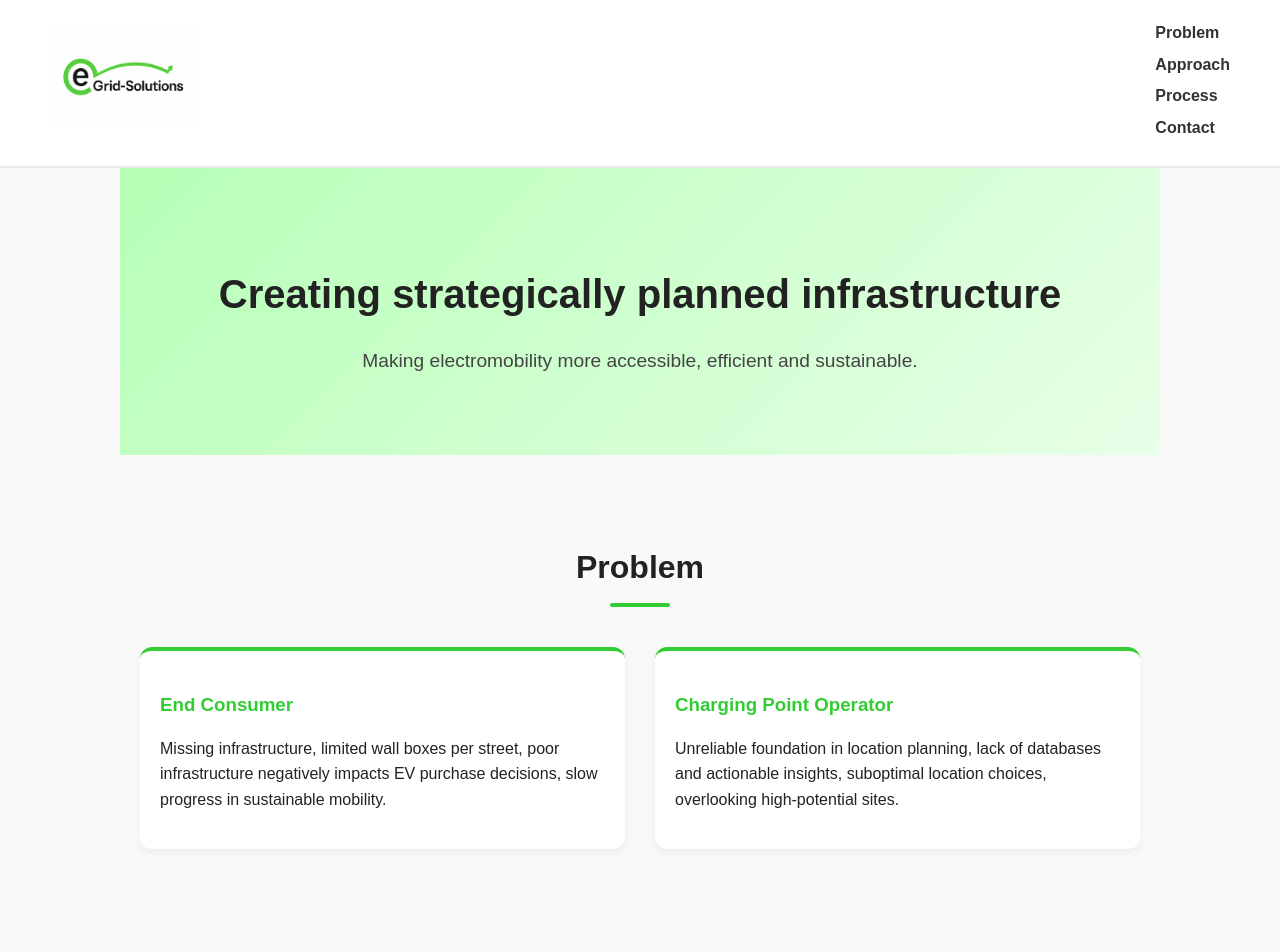
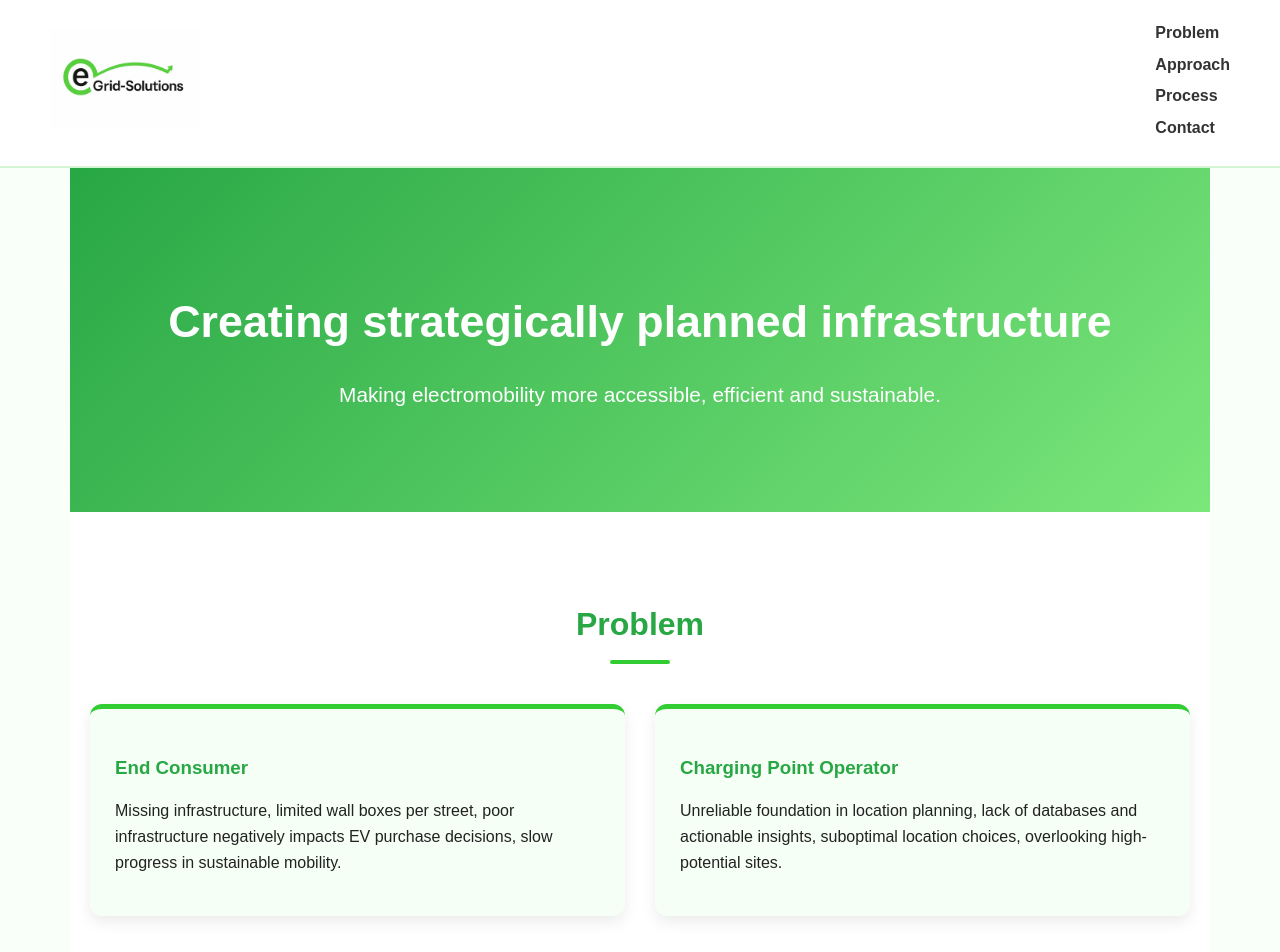
Before and after one commit to Sksinsik/Website-egrid-solutions, a plain HTML site: page index.html in a window 1280 px wide. Shown: the top 952 px of the page. Drawn offline with Linux system fonts and the light colour scheme.

Commit message:
Update index.html

```diff
--- a/index.html
+++ b/index.html
@@ -8,7 +8,7 @@
     body {
       margin: 0;
       font-family: Arial, sans-serif;
-      background: #f9f9f9;
+      background: #f9fff9;
       color: #222;
       line-height: 1.6;
       animation: fadeIn 1.5s ease-in;
@@ -25,13 +25,13 @@
       display: flex;
       justify-content: space-between;
       align-items: center;
-      border-bottom: 2px solid #eaeaea;
+      border-bottom: 2px solid #d4f5d4;
       position: sticky;
       top: 0;
       z-index: 1000;
     }
     .logo img {
-      height: 100px;   /* vorher 50px */
+      height: 100px;
       transition: transform 0.3s ease;
     }
     .logo img:hover {
@@ -50,7 +50,7 @@
       display: block;
       width: 0;
       height: 2px;
-      background: #32cd32;
+      background: #28a745;
       transition: width 0.3s;
       margin-top: 4px;
     }
@@ -60,8 +60,9 @@
 
     .hero {
       text-align: center;
-      padding: 60px 20px;
-      background: linear-gradient(135deg, #b6ffb6, #e8ffe8);
+      padding: 80px 20px;
+      background: linear-gradient(135deg, #28a745, #7be77b);
+      color: white;
       animation: slideDown 1.5s ease-out;
     }
     @keyframes slideDown {
@@ -70,18 +71,16 @@
     }
 
     .hero h1 {
-      font-size: 2.5rem;
+      font-size: 2.8rem;
       margin-bottom: 20px;
-      color: #222;
     }
     .hero p {
-      font-size: 1.2rem;
-      color: #444;
+      font-size: 1.3rem;
     }
 
     section {
       padding: 60px 20px;
-      max-width: 1000px;
+      max-width: 1100px;
       margin: auto;
       animation: fadeUp 1.2s ease-in;
     }
@@ -94,7 +93,7 @@
       text-align: center;
       margin-bottom: 40px;
       font-size: 2rem;
-      color: #222;
+      color: #28a745;
       position: relative;
     }
     section h2::after {
@@ -109,26 +108,31 @@
 
     .grid {
       display: grid;
-      grid-template-columns: repeat(auto-fit, minmax(400px, 1fr));
+      grid-template-columns: repeat(auto-fit, minmax(350px, 1fr));
       gap: 30px;
     }
 
     .card {
-      background: white;
+      background: #f6fff6;
       border-radius: 12px;
-      padding: 20px;
-      box-shadow: 0 4px 10px rgba(0,0,0,0.05);
-      border-top: 4px solid #32cd32;
+      padding: 25px;
+      box-shadow: 0 6px 15px rgba(0,0,0,0.08);
+      border-top: 5px solid #32cd32;
       transition: transform 0.3s ease, box-shadow 0.3s ease;
     }
     .card:hover {
       transform: translateY(-8px);
-      box-shadow: 0 8px 20px rgba(0,0,0,0.15);
+      box-shadow: 0 10px 25px rgba(0,0,0,0.15);
     }
     .card h3 {
-      color: #32cd32;
+      color: #28a745;
       margin-bottom: 10px;
     }
+
+    /* Abwechselnde Sektionen */
+    #problem { background: #ffffff; }
+    #approach { background: #f6fff6; }
+    #process { background: linear-gradient(135deg, #e8ffe8, #c8ffc8); }
 
     ul li {
       margin-bottom: 10px;
@@ -138,11 +142,11 @@
       background: #222;
       color: white;
       text-align: center;
-      padding: 20px;
+      padding: 30px;
       margin-top: 40px;
     }
     footer a {
-      color: #32cd32;
+      color: #7be77b;
       text-decoration: none;
       font-weight: bold;
     }
```
